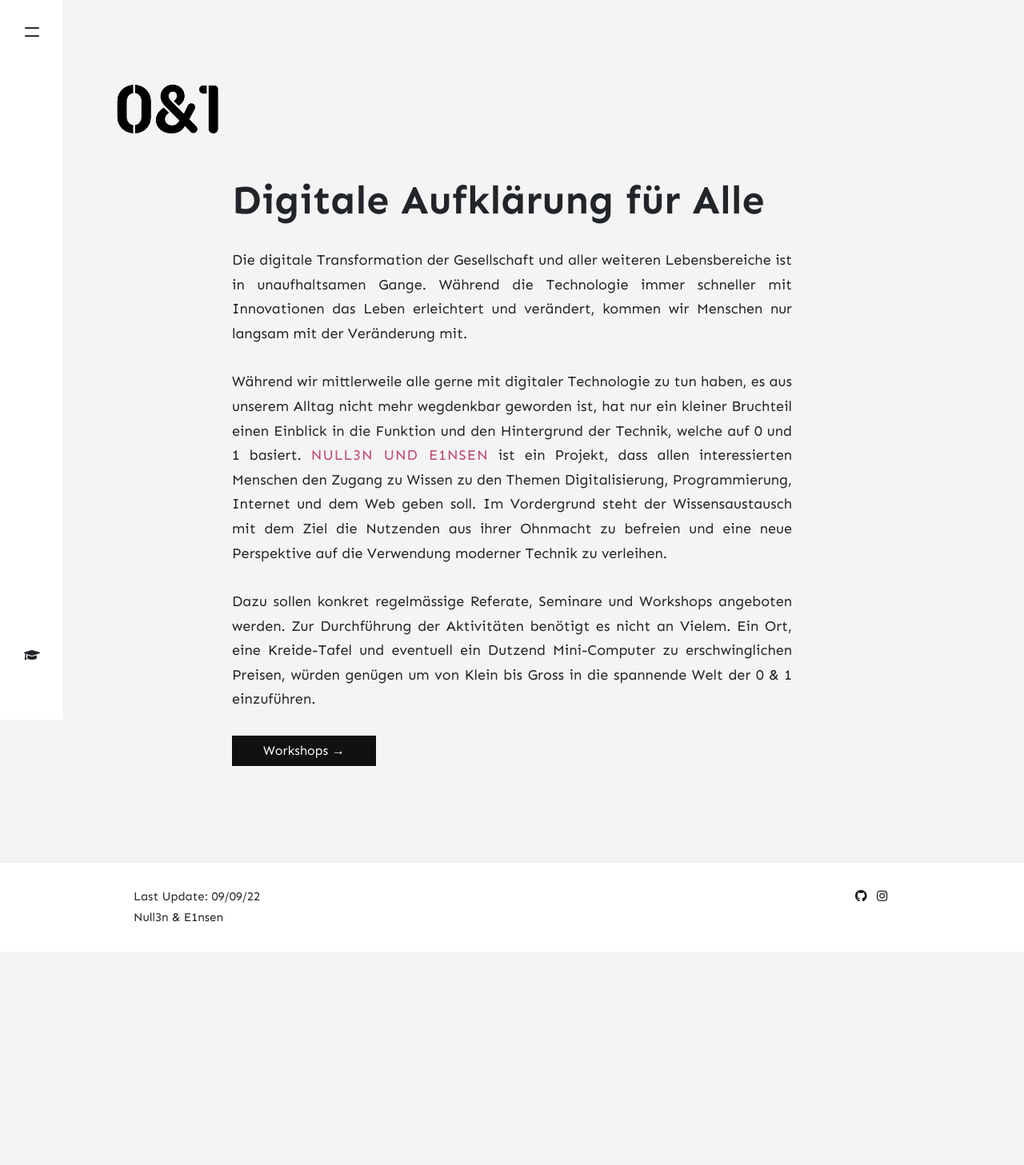
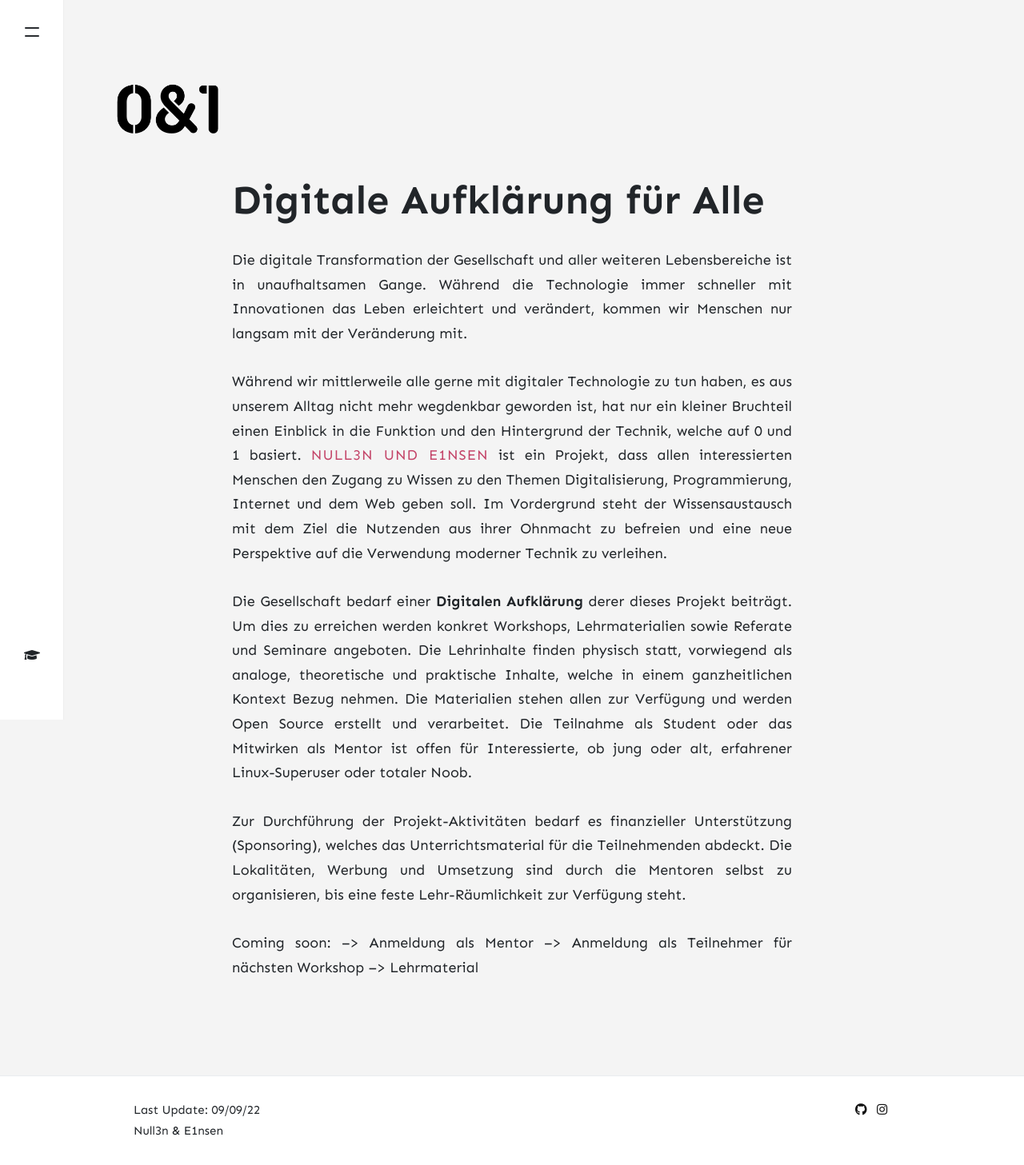
Before and after one commit to nullen-einsen/nullen-einsen.github.io, a Jekyll site: the page built from _pages/about.md, in a window 1280 px wide. Shown: the whole page at 80% size. Built offline with Jekyll 4.4.1, drawn with Linux system fonts in a browser that asks for light colours; nearby versions of some CDN libraries; comment, search, counter and statistics services are not loaded; before the commit the page ends 1190 px from its top, so only the background shows below that.

Commit message:
improve about text

```diff
--- a/_pages/about.md
+++ b/_pages/about.md
@@ -21,9 +21,11 @@ Im Vordergrund steht der Wissensaustausch mit dem Ziel die Nutzenden aus ihrer
 Ohnmacht zu befreien und eine neue Perspektive auf die Verwendung moderner Technik zu
 verleihen.
 
-Dazu sollen konkret regelmässige Referate, Seminare und Workshops angeboten werden.
-Zur Durchführung der Aktivitäten benötigt es nicht an Vielem. Ein Ort, eine Kreide-Tafel
-und eventuell ein Dutzend Mini-Computer zu erschwinglichen Preisen, würden genügen um
-von Klein bis Gross in die spannende Welt der 0 & 1 einzuführen.
+Die Gesellschaft bedarf einer <b>Digitalen Aufklärung</b> derer dieses Projekt beiträgt. Um dies zu erreichen werden konkret Workshops, Lehrmaterialien sowie Referate und Seminare angeboten. Die Lehrinhalte finden physisch statt, vorwiegend als analoge, theoretische und praktische Inhalte, welche in einem ganzheitlichen Kontext Bezug nehmen. Die Materialien stehen allen zur Verfügung und werden Open Source erstellt und verarbeitet. Die Teilnahme als Student oder das Mitwirken als Mentor ist offen für Interessierte, ob jung oder alt, erfahrener Linux-Superuser oder totaler Noob.
 
-<a href="/categories#workshops" class="btn btn-dark">Workshops &rarr;</a>
+Zur Durchführung der Projekt-Aktivitäten bedarf es finanzieller Unterstützung (Sponsoring), welches das Unterrichtsmaterial für die Teilnehmenden abdeckt. Die Lokalitäten, Werbung und Umsetzung sind durch die Mentoren selbst zu organisieren, bis eine feste Lehr-Räumlichkeit zur Verfügung steht.
+
+Coming soon:
+--> Anmeldung als Mentor
+--> Anmeldung als Teilnehmer für nächsten Workshop
+--> Lehrmaterial
```
